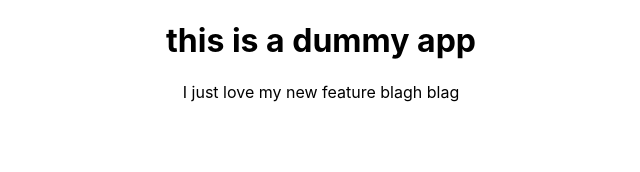
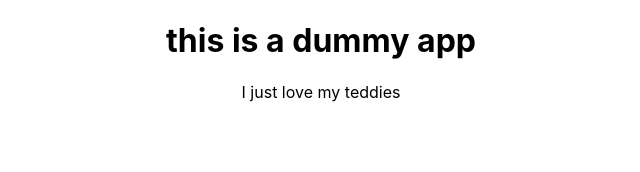
Before and after one commit to Aid19801/agne, a React (Create React App) app: page / in a window 1280 px wide. Shown: the top 172 px of the page, without its empty margins (319-959 px from the left). Built offline with nearby package versions, Linux system fonts and the light colour scheme.

Commit message:
blah teddies

```diff
--- a/src/App.js
+++ b/src/App.js
@@ -6,7 +6,7 @@ function App() {
   return (
     <div className="App">
     <h1>this is a dummy app</h1>
-    <p>I just love my new feature blagh blag</p>
+    <p>I just love my teddies</p>
     </div>
   );
 }
```
